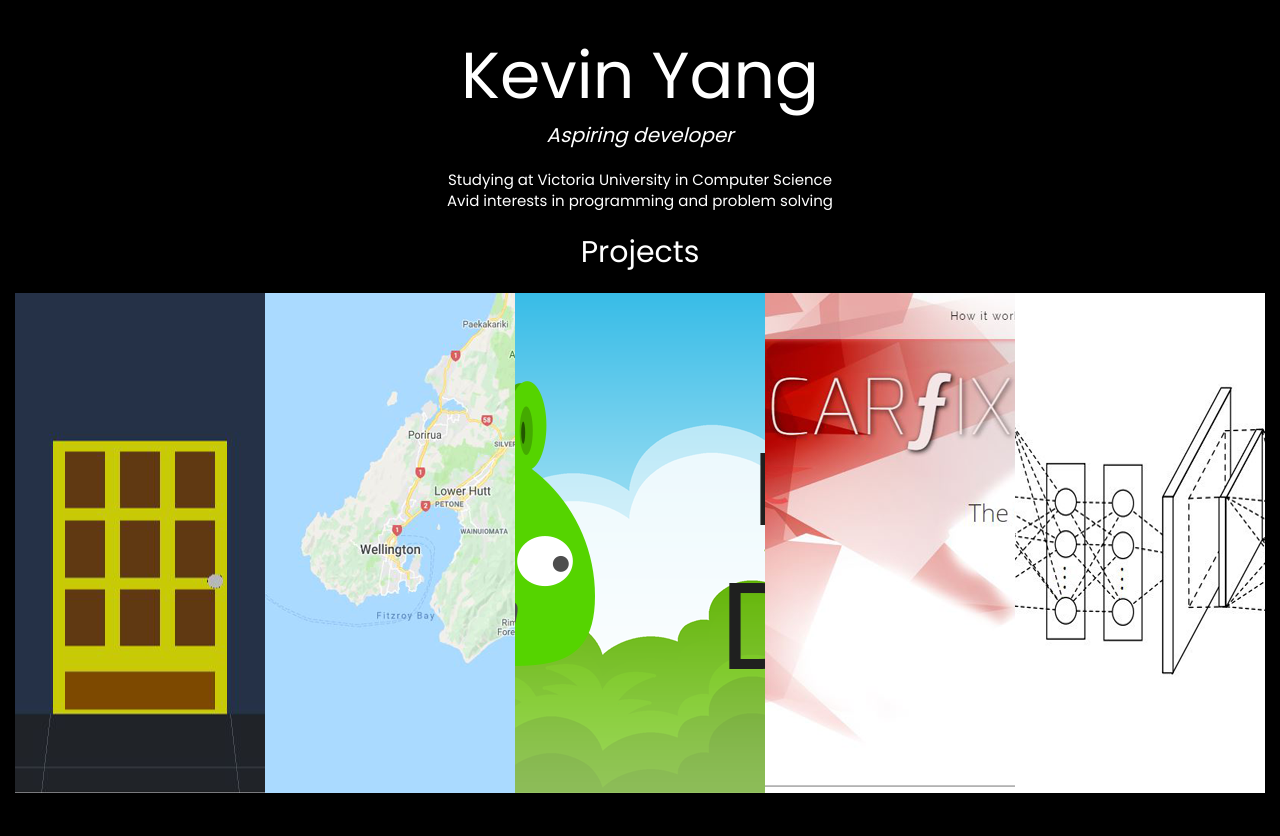
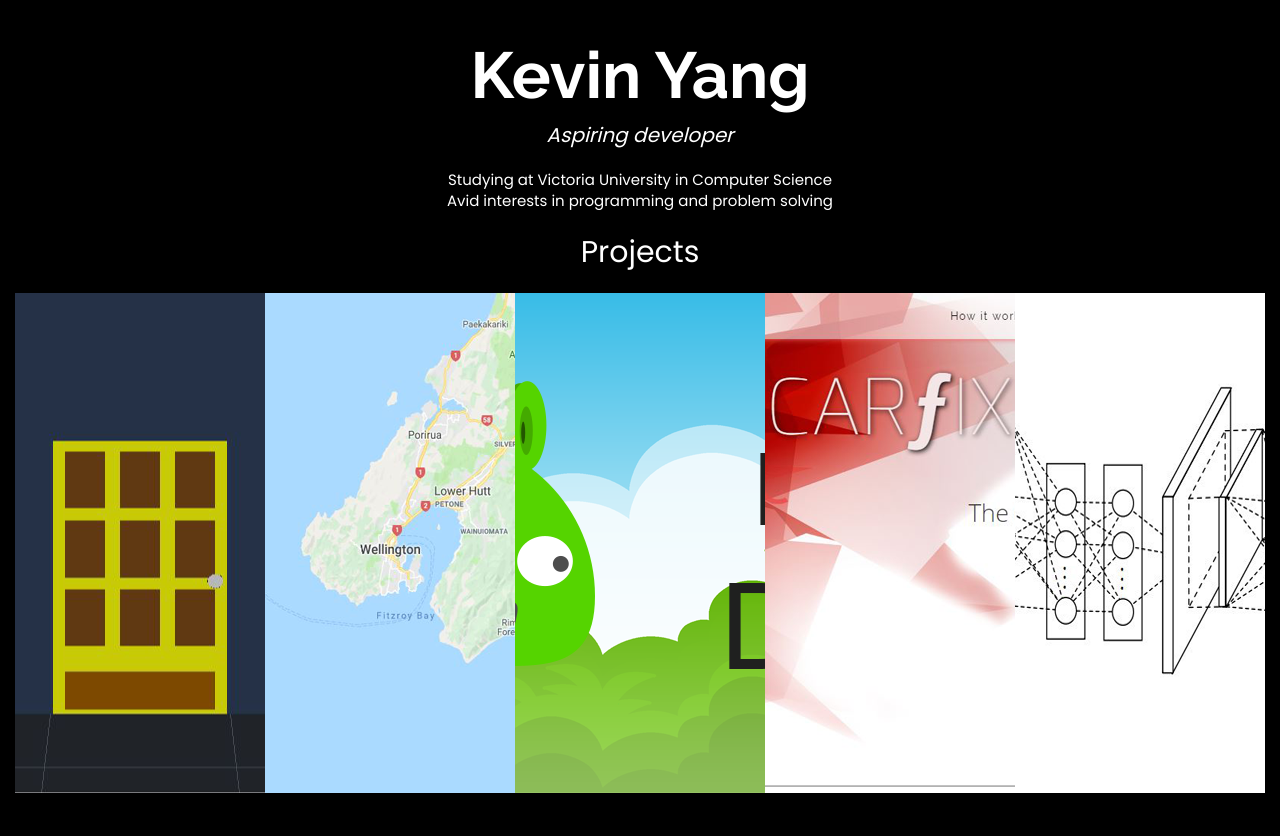
Before and after one commit to KevinGinJunYang/KevinGinJunYang.github.io, a plain HTML site: page index.html in a window 1280 px wide. Shown: the top 836 px of the page. Drawn offline with nearby package versions, Linux system fonts and the light colour scheme.

Commit message:
fix font

```diff
--- a/css/style.css
+++ b/css/style.css
@@ -1,3 +1,6 @@
+@import url(font-awesome.min.css);
+@import url(https://fonts.googleapis.com/css?family=Raleway:400,700);
+
 body {
   font-family: 'Poppins', sans-serif;
   font-weight: 400;
@@ -15,6 +18,8 @@ body {
   font-size: 65px;
   text-align: center;
   color: white;
+  font-weight: bold;
+  font-family: "Raleway", Arial, Helvetica, sans-serif;
 }
 
 .container h3 {
```
Also changed, not shown: 1066320.svg (deleted).
